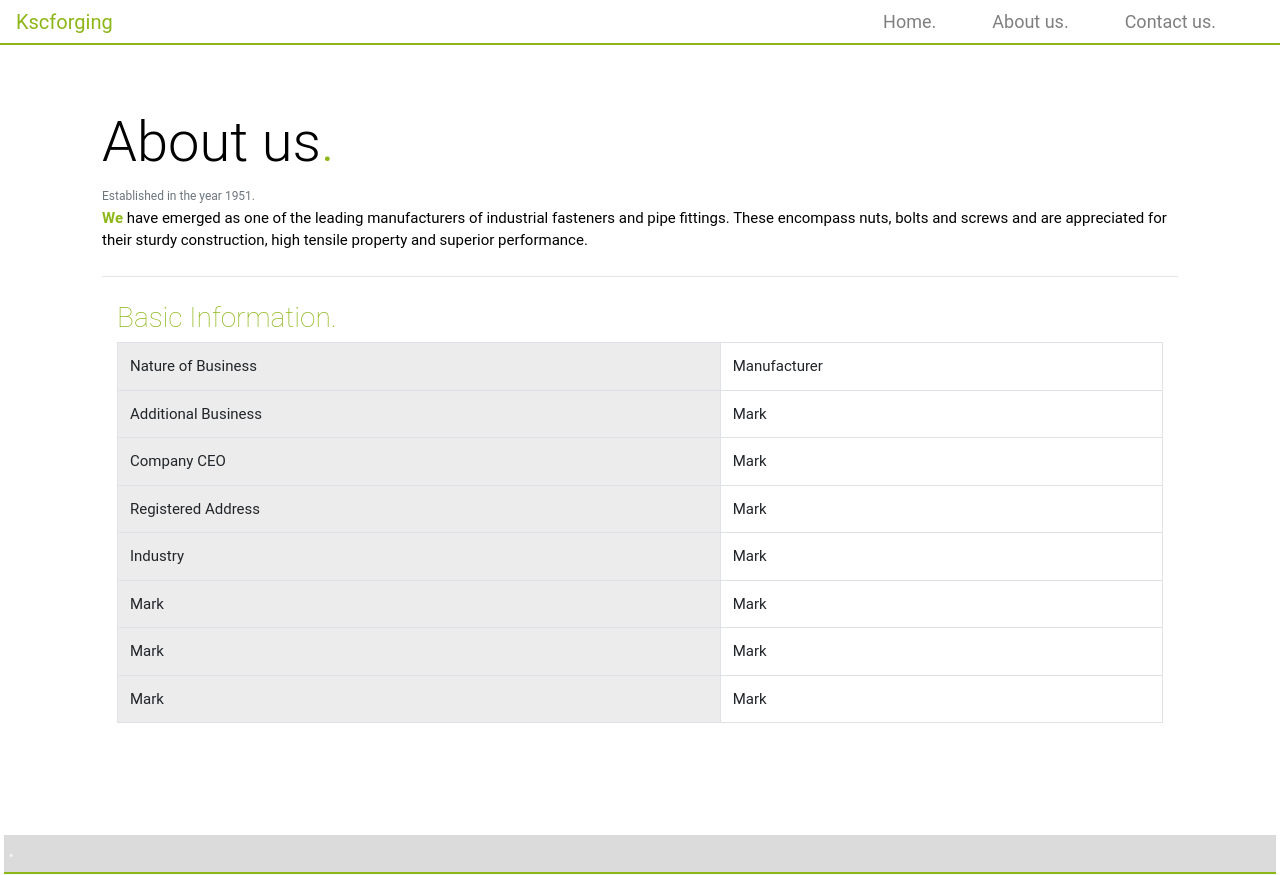
After one commit to saadchaudharry/Ksc, a Django app: page /aboutus/ in a window 1280 px wide. The commit adds this page. Shown: the top 875 px of the page. Run offline with Django 3.2, Linux system fonts and the light colour scheme; some libraries are stand-ins or nearby versions.

Commit message:
v.2 about/contct

```diff
--- a/Ksc/settings.py
+++ b/Ksc/settings.py
@@ -38,7 +38,10 @@ INSTALLED_APPS = [
     'django.contrib.messages',
     'django.contrib.staticfiles',
     'products',
+    'crispy_forms',
 ]
+
+CRISPY_TEMPLATE_PACK = 'bootstrap4'
 
 MIDDLEWARE = [
     'django.middleware.security.SecurityMiddleware',
@@ -101,6 +104,7 @@ AUTH_PASSWORD_VALIDATORS = [
 ]
 
 
+
 # Internationalization
 # https://docs.djangoproject.com/en/2.2/topics/i18n/
 
--- a/Ksc/urls.py
+++ b/Ksc/urls.py
@@ -17,13 +17,14 @@ from django.contrib import admin
 from django.urls import path
 from django.conf import settings
 from django.conf.urls.static import static
-from products.views import prod,catagory,Product,list_of_catagory
+from products.views import catagory,list_of_catagory,aboutus,contactus
 
 urlpatterns = [
     path('admin/', admin.site.urls),
     path('',catagory.as_view(),name='home'),
-    # path('/<slug:>',Product.as_view(),name='home'),
-    path('p/<catagory_slug>',list_of_catagory,name='caa')
+    path('p/<catagory_slug>',list_of_catagory,name='caa'),
+    path('aboutus/',aboutus.as_view(),name='about'),
+    path('contactUs/',contactus.as_view(),name='contactus'),
 ]
 
 if settings.DEBUG:
--- a/products/views.py
+++ b/products/views.py
@@ -1,26 +1,35 @@
-from django.shortcuts import render,get_object_or_404
-from django.views.generic import ListView
-from .models import Catagory,Prod
-from django.http import HttpResponse
+from django.shortcuts import render, get_object_or_404,reverse
+from django.urls import reverse_lazy
+from django.views.generic import ListView,TemplateView,CreateView
+from django.views.generic.edit import FormView
+from .models import Catagory,Prod,Contactus
+from .form import Contactusform
 
 # Create your views here.
 
-def prod(request):
-    return render(request,'index.html')
-
 class catagory(ListView):
-    model =Catagory
+    model = Catagory
     template_name = 'index.html'
 
-class Product(ListView):
-    queryset = Prod.objects.filter(catagory__slug='hex_bolt')
-    template_name = 'product.html'
+class aboutus(TemplateView):
+    template_name = 'about.html'
 
-def list_of_catagory(request,catagory_slug):
-    catagories=Catagory.objects.all()
-    post=Prod.objects.filter(status='publish')
+class contactus(CreateView):
+    form_class = Contactusform
+    model=Contactus
+    template_name = 'contactus.html'
+    success_url = reverse_lazy('contactus')
+
+# def contact(request):
+#     form=Contactusform
+#
+#     return render(request,'contactus.html',context)
+
+def list_of_catagory(request, catagory_slug):
+    catagories = Catagory.objects.all()
+    post = Prod.objects.filter(status='publish')
     if catagory_slug:
-        catagory=get_object_or_404(Catagory,slug=catagory_slug)
-        post=post.filter(catagory=catagory)
-    context={'catagories':catagories,'post':post,'catagory':catagory}
-    return render(request,'home.html',context)
+        catagory = get_object_or_404(Catagory, slug=catagory_slug)
+        post = post.filter(catagory=catagory)
+    context = {'catagories': catagories, 'post': post, 'catagory': catagory}
+    return render(request, 'home.html', context)
--- /dev/null
+++ b/templates/about.html
@@ -0,0 +1,61 @@
+{% extends 'base.html' %}
+
+{% block body %}
+
+
+<div class="jumbotron bg-white container">
+  <h1 class="display-4">About us<span class="fgrn">.</span></h1>
+  <small class="text-justify text-muted">Established in the year 1951.</small>
+  <br>
+  <span class="fgrn"><strong>We</strong></span> have emerged as one of the leading manufacturers of industrial fasteners and pipe fittings. These encompass nuts, bolts and screws and are appreciated for their sturdy construction, high tensile property and superior performance.</p>
+  <hr class="my-4">
+  <div class="container">
+    <h3 class="fgrn" style="font-weight:lighter;">Basic Information.</h3>
+
+    <table class="table table-bordered">
+    <tbody>
+    <tr>
+       <td class="table-active">Nature of Business</td>
+        <td>Manufacturer</td>
+    </tr>
+        <tr>
+       <td class="table-active">Additional Business</td>
+        <td>Mark</td>
+    </tr>
+
+    <tr>
+       <td class="table-active">Company CEO</td>
+        <td>Mark</td>
+    </tr>
+
+    <tr>
+       <td class="table-active">Registered Address</td>
+        <td>Mark</td>
+    </tr>
+
+    <tr>
+       <td class="table-active">Industry</td>
+        <td>Mark</td>
+    </tr>
+
+    <tr>
+       <td class="table-active">Mark</td>
+        <td>Mark</td>
+    </tr>
+
+    <tr>
+       <td class="table-active">Mark</td>
+        <td>Mark</td>
+    </tr>
+
+    <tr>
+       <td class="table-active">Mark</td>
+        <td>Mark</td>
+    </tr>
+  </tbody>
+</table>
+
+  </div>
+</div>
+
+{% endblock %}
--- a/templates/home.html
+++ b/templates/home.html
@@ -15,9 +15,9 @@
         <div class="col-8 col-md-6  flex-column position-static p-2">
 {#          <strong class="d-inline-block mb-2 fgrn"></strong>#}
           <h4 class="mb-0">{{ i.name }}</h4>
-          <div class="mb-1 text-muted">price:$250</div>
-          <p class="card-text mb-auto">This is a wider card with supporting text below as .</p>
-          <button type="button" class="btn btn-primary btn-sm">Call us </button>
+          <div class="mb-1 text-muted">price:${{ i.price }}</div>
+          <p class="card-text mb-auto">{{ i.description|slice:":50" }}.</p>
+          <a href="tel:82866 45300" type="button" class="btn btn-primary btn-sm">Call us </a>
           <button type="button" class="btn btn-secondary btn-sm">Contact us.</button>
         </div>
 </div>
--- a/templates/navbar.html
+++ b/templates/navbar.html
@@ -1,6 +1,6 @@
 <!-- nav bar -->
 <nav class="navbar navbar-expand-lg underll navbar-light bg-white py-0 sticky-top" style="color: #8db619">
-  <a class="navbar-brand" href="#" style="color: #8db619">Kscforging</a>
+  <a class="navbar-brand" href="{% url 'home' %}" style="color: #8db619">Kscforging</a>
   <button class="navbar-toggler p-0 border-0" type="button" data-toggle="collapse" data-target="#navbarSupportedContent" aria-controls="navbarSupportedContent" aria-expanded="false" aria-label="Toggle navigation">
     <span class="navbar-toggler-icon"></span>
   </button>
@@ -8,13 +8,13 @@
   <div class="collapse navbar-collapse" id="navbarSupportedContent">
     <ul class="navbar-nav ml-auto">
       <li class="nav-item naav">
-        <a class="nav-link" href="#">Home.</a>
+        <a class="nav-link" href="{% url 'home' %}">Home.</a>
       </li>
       <li class="nav-item naav">
-        <a class="nav-link" href="#">About us.</a>
+        <a class="nav-link" href="{% url 'about' %}">About us.</a>
       </li>
       <li class="nav-item naav">
-        <a class="nav-link">Contact us.</a>
+        <a class="nav-link" href="{% url 'contactus' %}">Contact us.</a>
       </li>
     </ul>
   </div>
```
Also changed, not shown: products/admin.py (+8 -2 lines), products/form.py (added, +8 -0 lines), products/models.py (+17 -0 lines), templates/contactus.html (added, +19 -0 lines), templates/index.html (+1 -12 lines), db.sqlite3, products/migrations/0009_prod_price.py (added), products/migrations/0010_auto_20200215_1616.py (added), products/migrations/0011_contactus.py (added).
